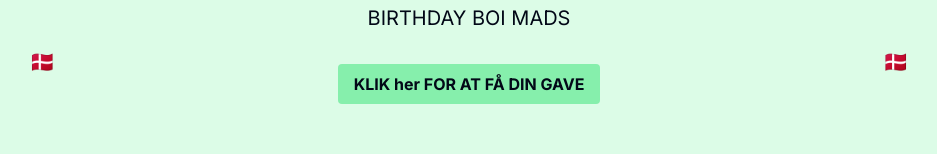
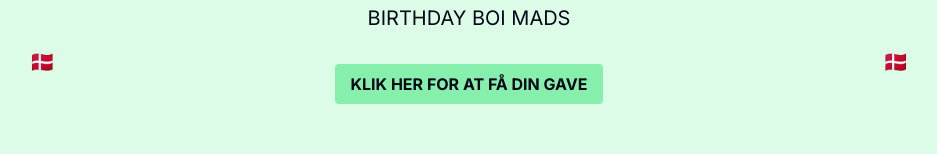
Before and after one commit to realkoder/birthday-boi-mads, a Next.js app: page / in a window 1280 px wide. Shown: the part 248-402 px from the top of the page, without its empty margins (171-1108 px from the left). Built offline with nearby package versions, Linux system fonts and the light colour scheme.

Commit message:
More mobile friendly

```diff
--- a/src/app/page.js
+++ b/src/app/page.js
@@ -22,7 +22,7 @@ export default function Home() {
   }, []);
 
   return (
-    <main className="min-w-max h-screen bg-green-100 w-screen overflow-hidden flex">
+    <main className="min-w-max h-screen bg-green-100 w-screen flex">
       <div className="flex-1 flex flex-col text-center items-center">
         <p className="text-xl m-12">{evenFlag}</p>
         <p className="text-xl m-12">{oddFlag}</p>
--- a/src/components/DialogBox/DialogBox.jsx
+++ b/src/components/DialogBox/DialogBox.jsx
@@ -10,7 +10,7 @@ import {
 function DialogBox() {
   return (
     <Dialog>
-      <DialogTrigger className="bg-green-300 font-bold py-2 px-4 rounded">KLIK her FOR AT FÅ DIN GAVE</DialogTrigger>
+      <DialogTrigger className="bg-green-300 font-bold py-2 px-4 rounded">KLIK HER FOR AT FÅ DIN GAVE</DialogTrigger>
       <DialogContent>
         <DialogHeader>
           <DialogTitle className="text-2xl">FISKEBUFFET!!</DialogTitle>
```
